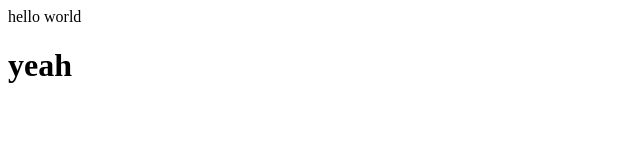
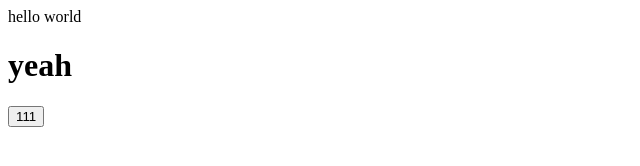
Before and after one commit to Taratarasauce/git_test, a plain HTML site: page index.html in a window 1280 px wide. Shown: the full height of the page, 0-640 px from the left. Drawn offline with Linux system fonts and the light colour scheme.

Commit message:
ボタンを追加

```diff
--- a/index.html
+++ b/index.html
@@ -1,2 +1,3 @@
 <p>hello world</p>
 <h1>yeah</h1>
+<button>111</button>
```
